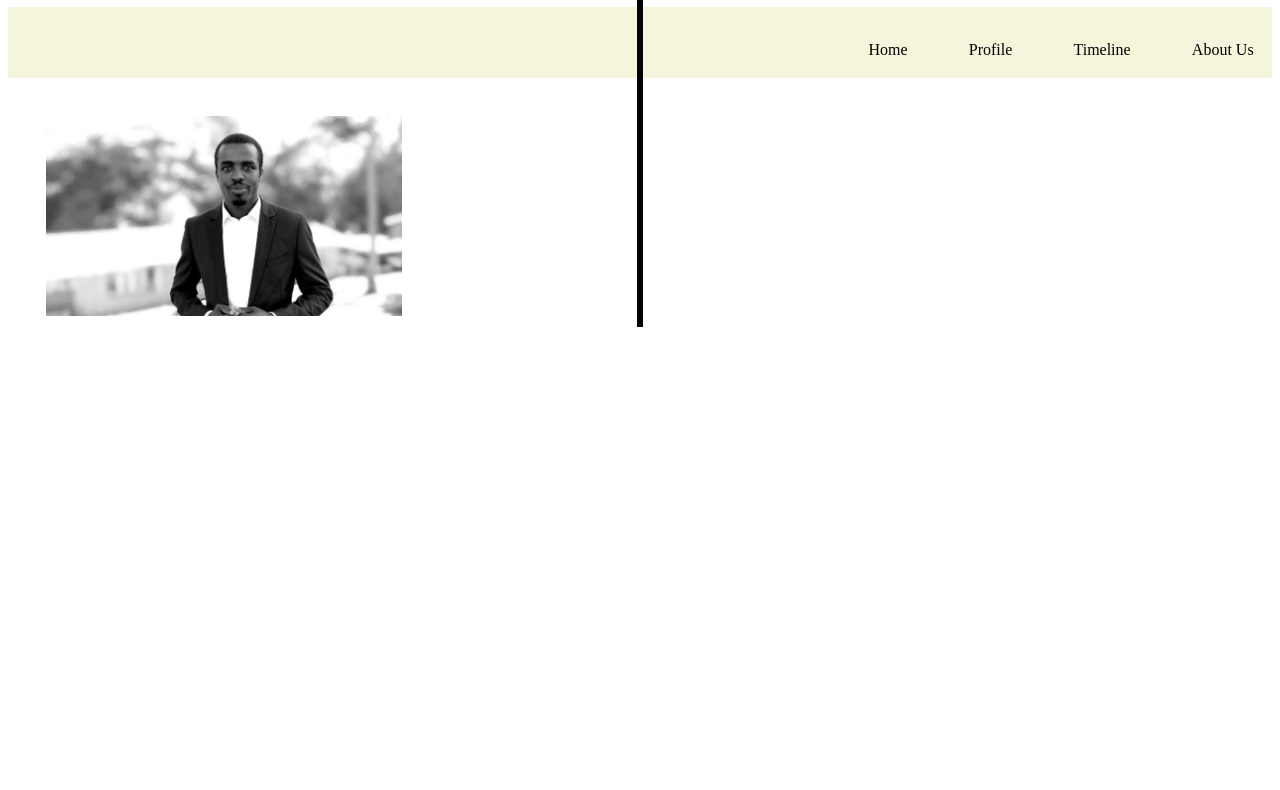
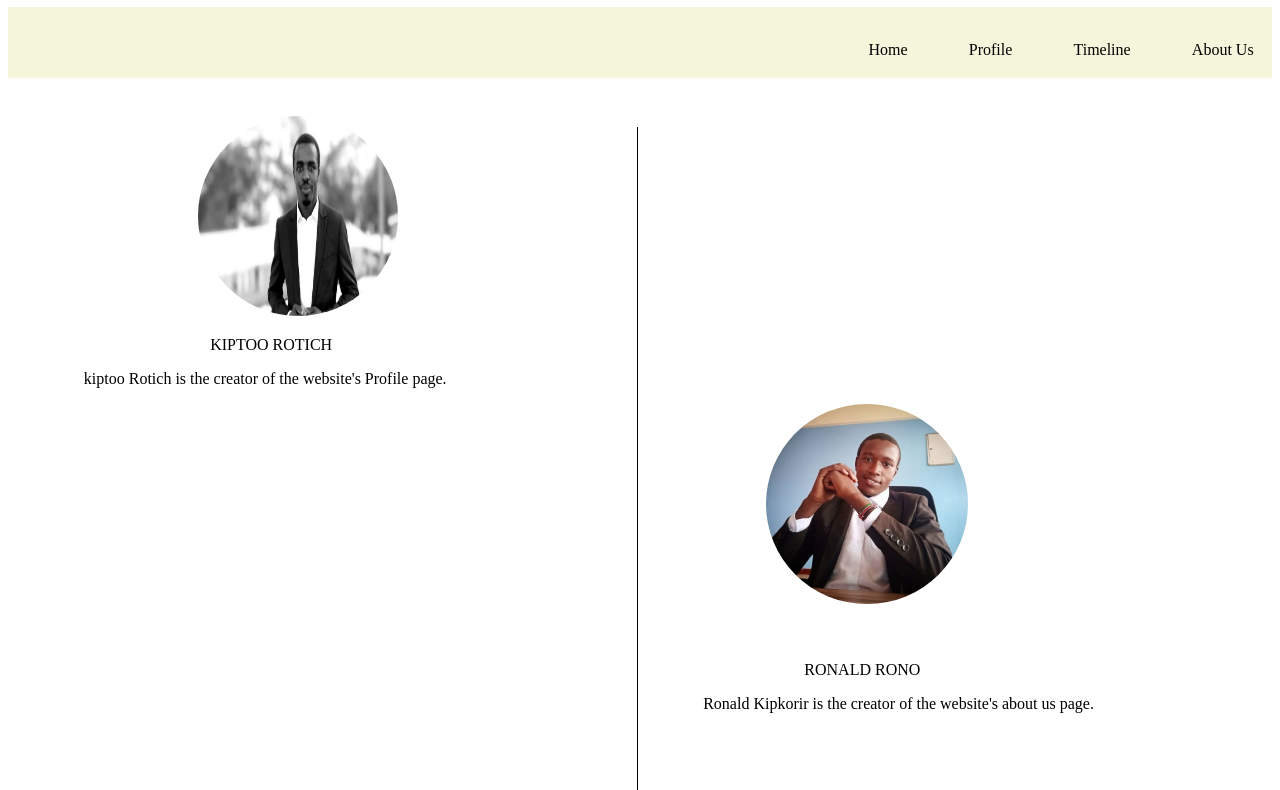
Before and after one commit to rotich1/prep_group_project, a plain HTML site: page aboutUs.html in a window 1280 px wide. Shown: the part 73-863 px from the top of the page. Before the commit the page ends 800 px from the top, so only its background shows below. Drawn offline with Linux system fonts and the light colour scheme.

Commit message:
add image three

```diff
--- a/aboutUs.css
+++ b/aboutUs.css
@@ -14,15 +14,43 @@ li{
     margin: 1.5%;
 }
 
+#kiptooimage{
+    margin-top: 3%;
+    margin-left: 15%;
+    width: 200px;
+    border-radius: 50%;
+
+
+}
+
+.kiptoo{
+    margin-left: 16%;
+}
 #kiptoo{
-    padding-top: 3%;
-    margin-left: 3%;
+    margin-left: 6%;
 }
 .Vertical{
-    border-left: 6px solid black;
-    height:400px;
+    border-left: 1px solid black;
+    height:700px;
     position: absolute;
     left: 50%;
     margin-left: -3px;
-    top: 0;
+    top: 25%;
   }
+
+  #ronaldimage{
+      margin-left: 60%;
+      border-radius: 50%;
+      margin-bottom: 3%;
+
+  }
+
+  .ronald{
+      margin-left: 63%;
+
+  }
+
+  #ronaldp{
+      margin-left: 55%;
+      margin-bottom: 20%;
+  }
--- a/aboutUs.html
+++ b/aboutUs.html
@@ -27,12 +27,24 @@
         </header>
 
         <div>
-            <img src="Images/Screenshot_2021-04-27-12-22-31-40.jpg" id="kiptoo" height="200px" alt="Rotich Kiptoo">
+            <img src="Images/Screenshot_2021-04-27-12-22-31-40.jpg" id="kiptooimage" height="200px" alt="Rotich Kiptoo">
+            <p class="kiptoo">KIPTOO ROTICH</p>
+            <p id="kiptoo">kiptoo Rotich is the creator of the website's Profile page.  </p>
         </div>
 
-        <div class="Vertical">
+        <div class="Vertical"></div>
+
+        <div>
+            <img src="Images/Screenshot_2021-04-27-12-22-28-78.jpg" id="ronaldimage" height="200px" alt="Rono">
+            <p class="ronald">RONALD RONO</p>
+            <p id="ronaldp">Ronald Kipkorir is the creator of the website's about us page.</p>
 
         </div>
+        <div>
+            <img src="Images/Screenshot_2021-04-27-12-22-46-17.jpg" alt="">
+        </div>
+
+
 
 
 </body>
```
